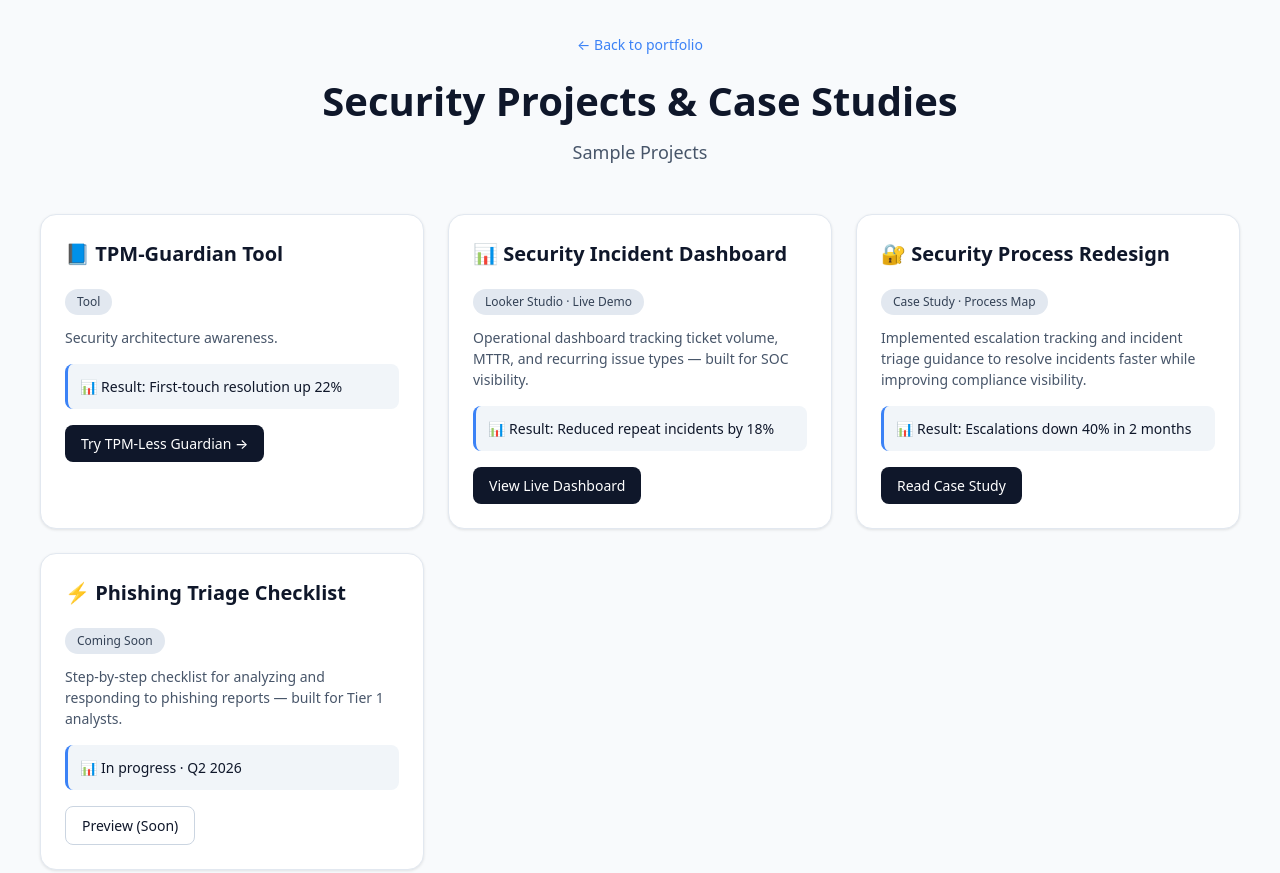
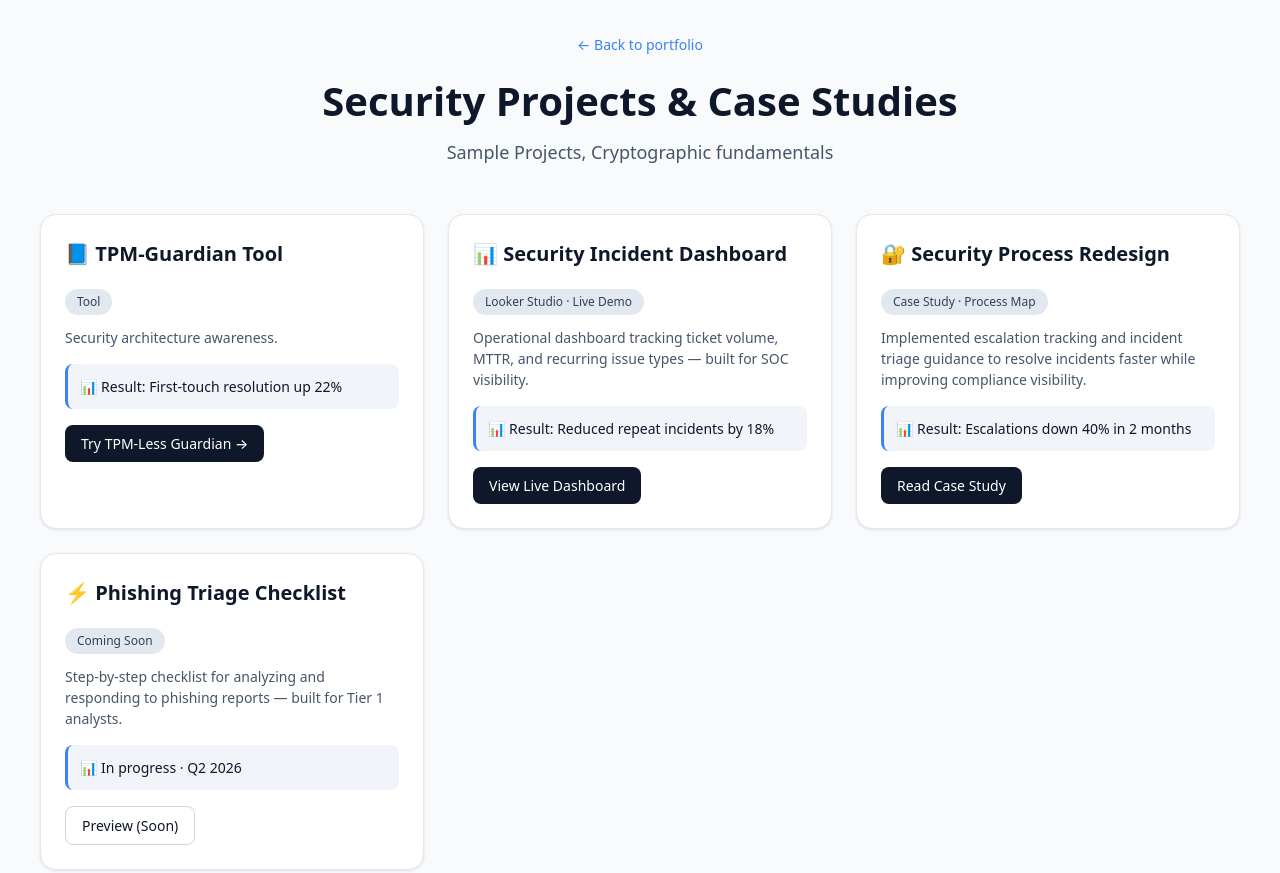
Before and after one commit to nord-guulewar/mywebsite_portfolio, a plain HTML site: page works.html in a window 1280 px wide. Shown: the top 873 px of the page. Drawn offline with Linux system fonts and the light colour scheme.

Commit message:
i enjoy this

```diff
--- a/works.html
+++ b/works.html
@@ -146,7 +146,7 @@
         <div class="header">
             <a href="/" class="back-link">← Back to portfolio</a>
             <h1>Security Projects & Case Studies</h1>
-            <div class="subhead">Sample Projects </div>
+            <div class="subhead">Sample Projects, Cryptographic fundamentals </div>
         </div>
 
         <div class="projects-grid">
```
